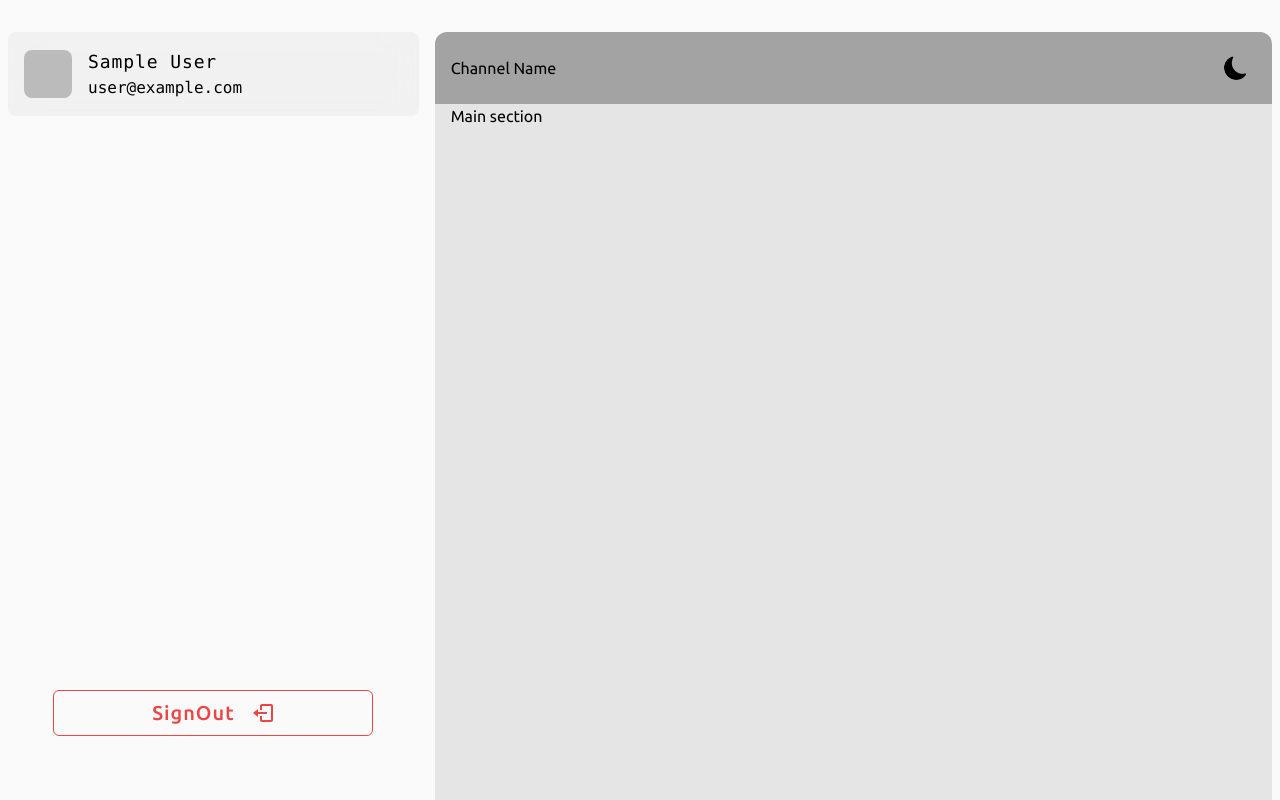
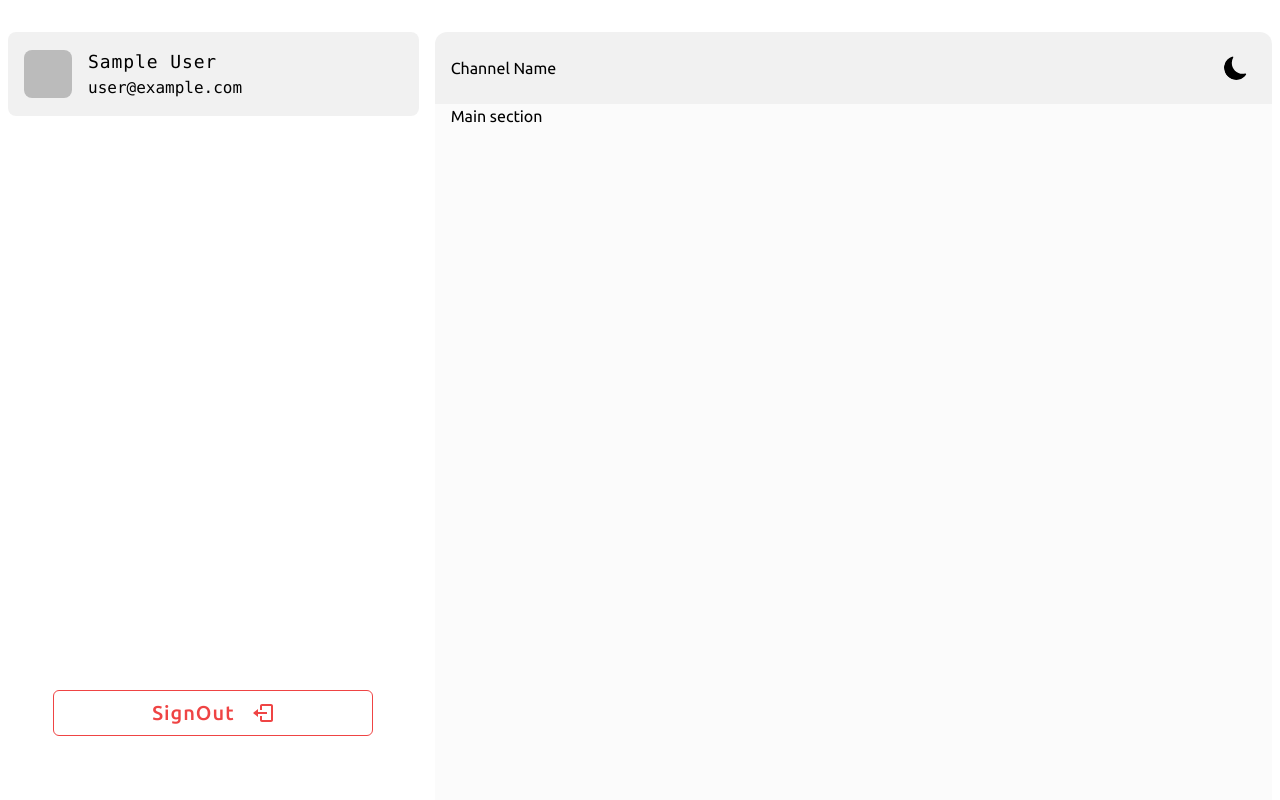
Before and after one commit to Manthan-Kuber/ChatVerse, a Next.js app: page /chats in a window 1280 px wide. Built offline with nearby package versions, Linux system fonts and the light colour scheme; no server answers; sample sign-in values are in the browser's storage.

Commit message:
fix(chats): color consistency

```diff
--- a/src/components/ChatsHeader.tsx
+++ b/src/components/ChatsHeader.tsx
@@ -10,7 +10,7 @@ const ChatsHeader = ({
   const { width: screenWidth } = useWindowSize();
 
   return (
-    <header className="bg-neutral-400 p-4 sm:rounded-t-xl dark:bg-black">
+    <header className="bg-neutral-500 bg-opacity-10 p-4 sm:rounded-t-xl dark:bg-black">
       <div className="mx-auto grid max-w-7xl grid-cols-[auto_1fr] items-center gap-x-4">
         {screenWidth && screenWidth < 640 && (
           <div>
--- a/src/components/Sidebar.tsx
+++ b/src/components/Sidebar.tsx
@@ -24,8 +24,8 @@ const Sidebar = () => {
   }
 
   return (
-    <div className=" flex min-h-[calc(100vh-72px)] flex-col justify-between bg-neutral-50 px-2 py-8 dark:bg-[#1c1b22] sm:min-h-screen ">
-      <div className="flex items-center gap-4 rounded-lg bg-neutral-400 bg-opacity-10 p-4 backdrop-blur-lg">
+    <div className=" flex min-h-[calc(100vh-72px)] flex-col justify-between px-2 py-8 dark:bg-[#1c1b22] sm:min-h-screen ">
+      <div className="flex items-center gap-4 rounded-lg bg-neutral-500 bg-opacity-10 p-4 backdrop-blur-lg">
         {session && session.user && session.user.image ? (
           <img
             src={session.user.image}
--- a/src/pages/chats.tsx
+++ b/src/pages/chats.tsx
@@ -25,9 +25,9 @@ const chats = () => {
             )}
           </AnimatePresence>
         )}
-        <div className="bg-neutral-50 dark:bg-[#1c1b22] sm:px-2 sm:pt-8">
+        <div className="sm:px-2 sm:pt-8">
           <ChatsHeader setIsOpen={setIsOpen} />
-          <main className="min-h-[calc(100vh-3.5rem)] bg-neutral-200 px-4 dark:bg-zinc-900 sm:min-h-[calc(100vh-6.5rem)]">
+          <main className="min-h-[calc(100vh-3.5rem)] bg-neutral-300 bg-opacity-10 px-4 dark:bg-zinc-900 sm:min-h-[calc(100vh-6.5rem)]">
             Main section
           </main>
         </div>
```
